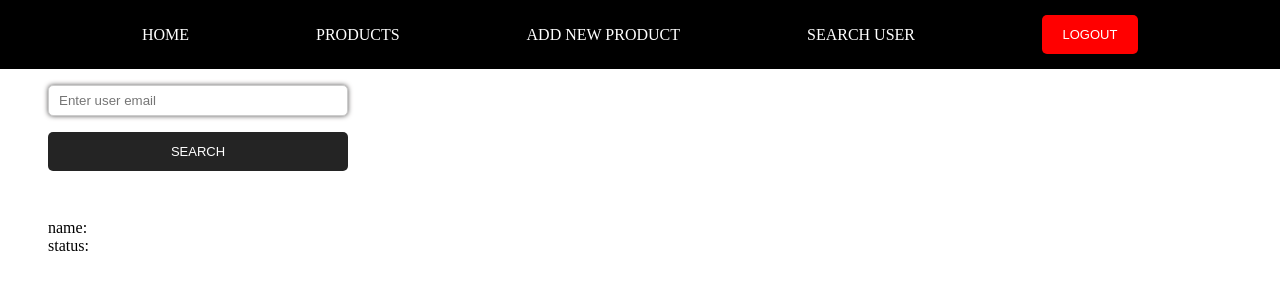
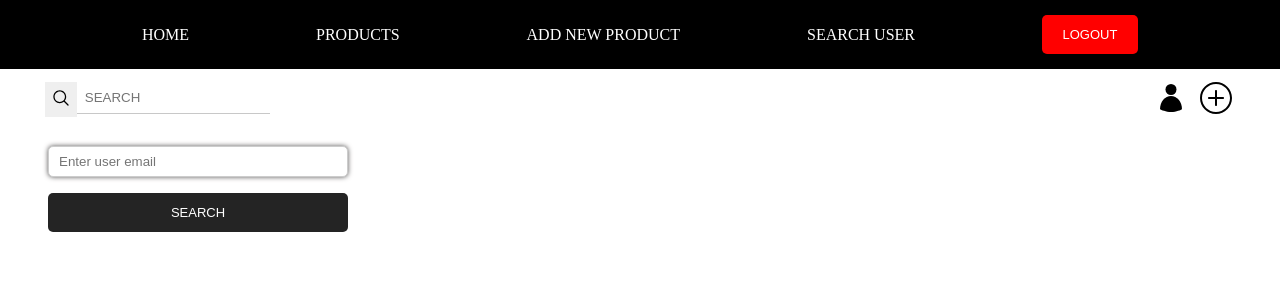
Before and after one commit to milachal/e-commerce-project, a React (Create React App) app: page /admin/search-user in a window 1280 px wide. Shown: the top 300 px of the page. Built offline with nearby package versions, Linux system fonts and the light colour scheme.

Commit message:
change user status

```diff
--- a/src/components/admin/AdminHeader.js
+++ b/src/components/admin/AdminHeader.js
@@ -6,6 +6,7 @@ import Plus from '../../images/icons/plus.svg'
 import User from '../../images/icons/user.svg'
 
 const AdminHeader = () => {
+
     return (
         <div>
             <SearchBar />
--- a/src/components/admin/ChangeOrderStatus.js
+++ b/src/components/admin/ChangeOrderStatus.js
@@ -8,7 +8,7 @@ const ChangeOrderStatus = ({ status, orderId }) => {
     const [orderStatus, setOrderStatus] = useState(status)
     const changeOrderStatus = async (e) => {
         e.preventDefault()
-        await authAPI.patch(`order/${orderId}`, { status: orderStatus })
+        await authAPI.patch(`/admin/order/${orderId}`, { status: orderStatus })
     }
 
     console.log(orderId)
--- a/src/components/admin/SearchUser.js
+++ b/src/components/admin/SearchUser.js
@@ -4,12 +4,14 @@ import authAPI from '../../api/axios'
 import { StyledButton } from '../ui/Button'
 import UserData from './UserData'
 import AdminNavigation from './AdminNavigation'
+import AdminHeader from './AdminHeader'
 
 const SearchUser = () => {
     const [userEmail, setUserEmail] = useState('')
     const [userName, setUserName] = useState('')
     const [userStatus, setUserStatus] = useState('')
     const [userOrders, setUserOrders] = useState([])
+    const [showUserData, setShowUserData] = useState(false)
 
     const submitHandler = async (e) => {
         e.preventDefault()
@@ -18,11 +20,13 @@ const SearchUser = () => {
         setUserName(data.user.name)
         setUserStatus(data.user.status)
         setUserOrders(data.orders)
+        setShowUserData(true)
     }
 
     return (
         <div>
             <AdminNavigation />
+            <AdminHeader />
             <InputContainer>
                 <Input
                     type="text"
@@ -32,11 +36,14 @@ const SearchUser = () => {
                 />
             </InputContainer>
            <StyledButton type="submit" onClick={submitHandler}>Search</StyledButton>
-           <UserData
-                name={userName}
-                status={userStatus}
-                orders={userOrders}
-            />
+           {showUserData ? (
+               <UserData
+                    name={userName}
+                    status={userStatus}
+                    orders={userOrders}
+                    userEmail={userEmail}
+                />
+           ) : null}
         </div>
     )
 }
--- a/src/components/admin/UserData.js
+++ b/src/components/admin/UserData.js
@@ -1,12 +1,26 @@
-import React from 'react'
+import React, { useState } from 'react'
 import styled from 'styled-components'
+import authAPI from '../../api/axios'
 import UserOrderData from './UserOrderData'
+import { StyledButton } from '../ui/Button'
 
-const UserData = ({ name, status, orders }) => {
+const UserData = ({ userEmail, name, status, orders }) => {
+
+    const [userStatus, setUserStatus] = useState(status)
+
+    const changeUserStatus = async (e) => {
+        e.preventDefault()
+        await authAPI.patch('/admin/user', { status: userStatus, email: userEmail })
+    }
+
     return (
         <Container>
             <span>name: {name}</span><br/>
-            <span>status: {status}</span>
+            <select value={userStatus} name="User status" onChange={e => setUserStatus(e.target.value)}>
+                <option name="user">user</option>
+                <option name="admin">admin</option>
+            </select>
+            <StyledBtn type="submit" onClick={changeUserStatus}>send</StyledBtn>
             <UserOrderData orders={orders} />
         </Container>
     )
@@ -16,4 +30,9 @@ const Container = styled.div`
     margin: 1rem;
     padding: 2rem;
 `
+
+const StyledBtn = styled(StyledButton)`
+    width: 5rem;
+`
+
 export default UserData
```
Also changed, not shown: src/components/admin/ChangeUserStatus.js (added), 1 other file (tests, documents, lock files or other folders).
